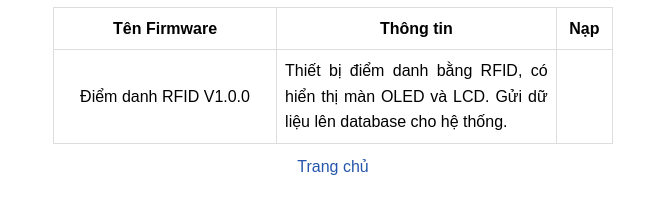
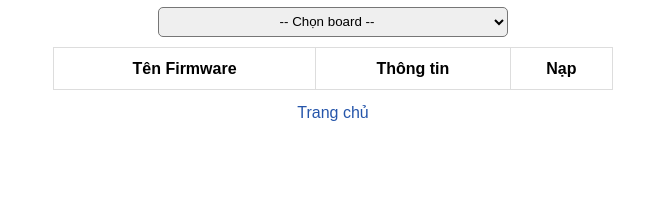
Before and after one commit to duylonghn/duylonghn.github.io, a plain HTML site: page ESP32/port.html in a window 1280 px wide. Shown: the part 96-310 px from the top of the page, without its empty margins (307-972 px from the left). Drawn offline with Linux system fonts and the light colour scheme.

Commit message:
V2.0.2 Update select board

```diff
--- a/ESP32/firmware.json
+++ b/ESP32/firmware.json
@@ -1,5 +1,6 @@
 [
     {
+      "board":"ESP32",
       "name": "Điểm danh RFID V1.0.0",
       "note": "Thiết bị điểm danh bằng RFID, có hiển thị màn OLED và LCD. Gửi dữ liệu lên database cho hệ thống.",
       "manifest": "/ESP32/firmwares/Wroom32/Student_Management/V1.0.0.json"
--- a/ESP32/port.html
+++ b/ESP32/port.html
@@ -11,6 +11,10 @@
 <body>
   <div class="container">
     <h1>Nạp firmware qua cổng USB cho ESP32</h1>
+
+    <select id="boardSelect">
+      <option value="">-- Chọn board --</option>
+    </select>
 
     <div id="firmwareList">
       <table id="firmwareTable">
--- a/ESP32/port.js
+++ b/ESP32/port.js
@@ -1,20 +1,56 @@
 document.addEventListener('DOMContentLoaded', () => {
   const firmwareTableBody = document.querySelector('#firmwareTable tbody');
   const successMessage = document.getElementById('successMessage');
+  const boardSelect = document.getElementById('boardSelect');
 
-  // Fetch danh sách firmware từ firmware-list.json
+  let firmwareData = [];
+
   fetch('firmware.json')
     .then(res => res.json())
     .then(data => {
       if (Array.isArray(data)) {
-        data.forEach(item => {
+        firmwareData = data;
+        populateBoardOptions(data);
+      } else {
+        console.error('Dữ liệu firmware.json không hợp lệ.');
+      }
+    })
+    .catch(err => {
+      console.error('Không thể tải firmware-list.json:', err);
+    });
+
+  function populateBoardOptions(data) {
+    const boards = [...new Set(data.map(item => item.board))];
+    boards.forEach(board => {
+      const option = document.createElement('option');
+      option.value = board;
+      option.textContent = board;
+      boardSelect.appendChild(option);
+    });
+  }
+
+  function renderFirmwareList(boardFilter) {
+    firmwareTableBody.innerHTML = '';
+
+    const filtered = firmwareData.filter(item => item.board === boardFilter);
+    if (filtered.length === 0) {
+      const emptyRow = document.createElement('tr');
+      const td = document.createElement('td');
+      td.colSpan = 3;
+      td.textContent = 'Không có firmware nào cho board này.';
+      emptyRow.appendChild(td);
+      firmwareTableBody.appendChild(emptyRow);
+      return;
+    }
+
+    filtered.forEach(item => {
       const row = document.createElement('tr');
 
       const nameCell = document.createElement('td');
       nameCell.textContent = item.name;
 
       const noteCell = document.createElement('td');
-          noteCell.textContent = item.note || '';  // Lấy ghi chú từ firmware-list.json
+      noteCell.textContent = item.note || '';
 
       const buttonCell = document.createElement('td');
       const installBtn = document.createElement('esp-web-install-button');
@@ -27,18 +63,20 @@ document.addEventListener('DOMContentLoaded', () => {
       });
 
       buttonCell.appendChild(installBtn);
-
       row.appendChild(nameCell);
-          row.appendChild(noteCell);  // Hiển thị ghi chú trong cột Thông tin
+      row.appendChild(noteCell);
       row.appendChild(buttonCell);
 
       firmwareTableBody.appendChild(row);
     });
+  }
+
+  boardSelect.addEventListener('change', () => {
+    const selectedBoard = boardSelect.value;
+    if (selectedBoard) {
+      renderFirmwareList(selectedBoard);
     } else {
-        console.error('Dữ liệu firmware.json không hợp lệ.');
+      firmwareTableBody.innerHTML = '';
     }
-    })
-    .catch(err => {
-      console.error('Không thể tải firmware-list.json:', err);
   });
 });
--- a/ESP32/styles.css
+++ b/ESP32/styles.css
@@ -18,7 +18,14 @@ h1 {
   color: #2555AA;
   margin-bottom: 0px;
 }
-
+select {
+  display: block;
+  margin: 10px auto;
+  width: 50%;
+  height: 30px;
+  text-align: center;
+  border-radius: 5px;
+}
 label {
   display: block;
   width: 50%;
```
Lines whose indentation alone changed are shown as unchanged.
